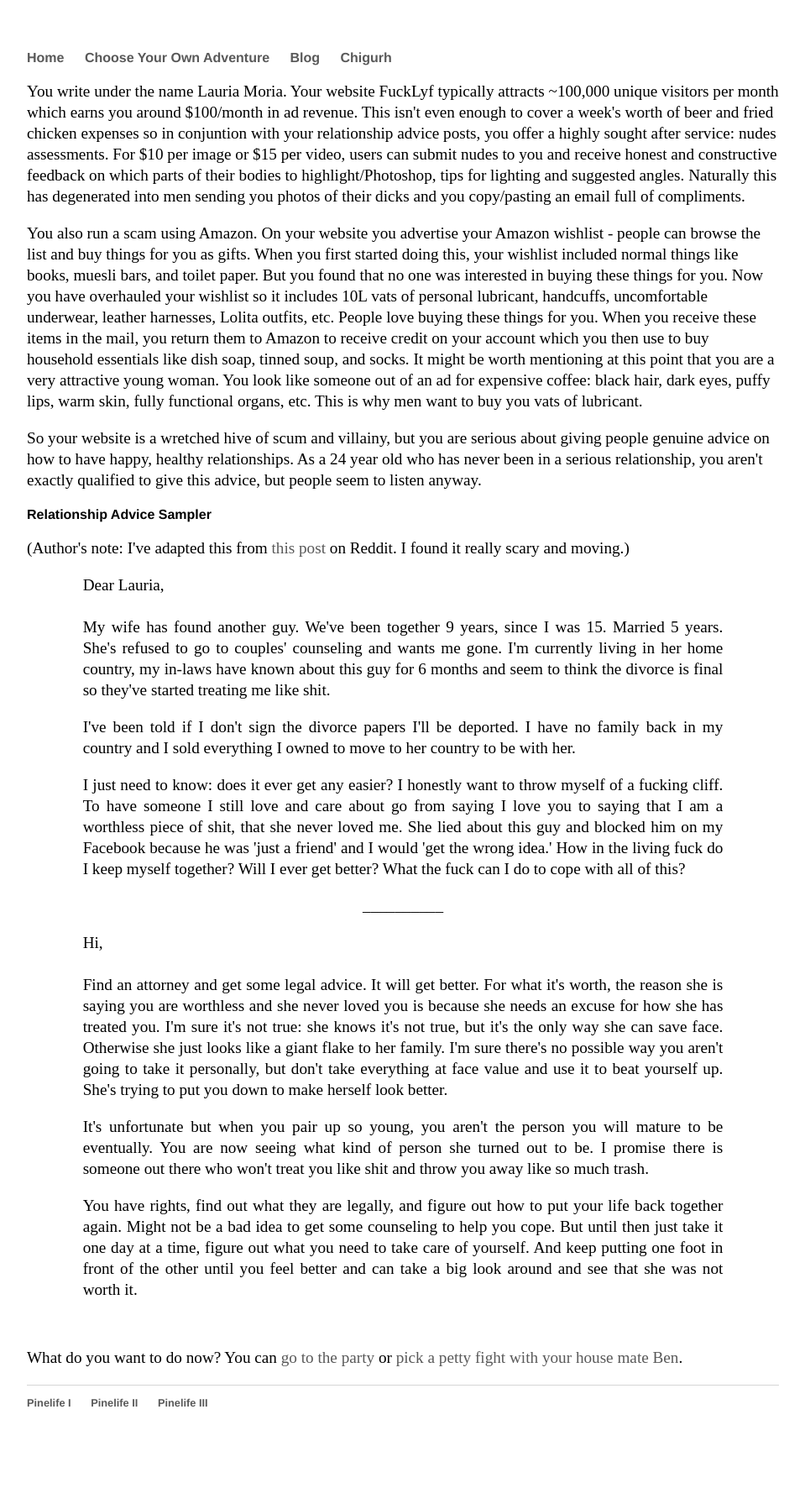
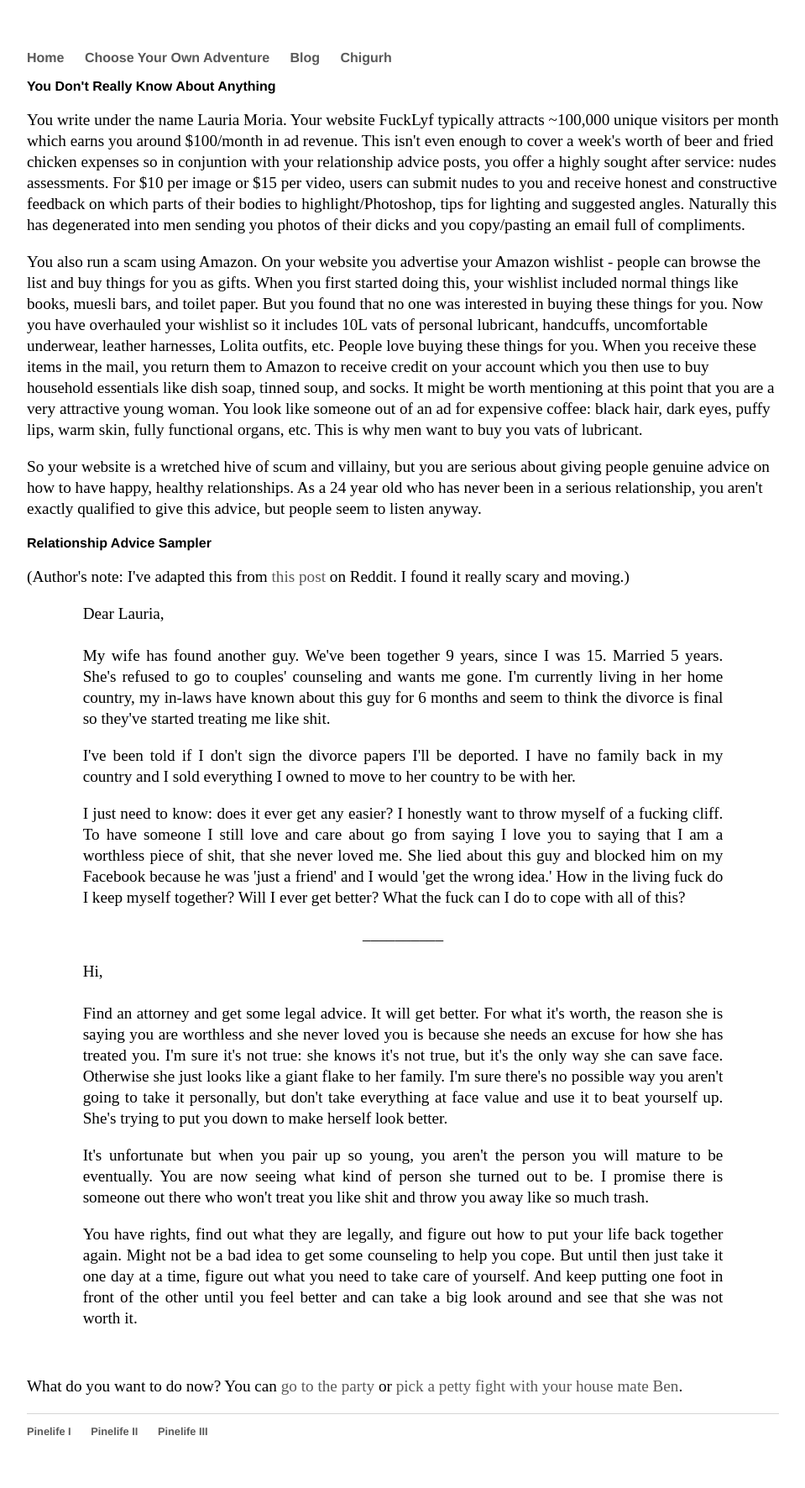
Before and after one commit to Pinelife/pinelife.github.io, a Jekyll site: the page built from Hellhole/Room2.html, in a window 1280 px wide. Shown: the whole page at 84% size, without its empty margins (160-1119 px from the left). Built offline with Jekyll 4.4.1, drawn with Linux system fonts in a browser that asks for light colours; before the commit the page ends 1738 px from its top, so only the background shows below that.

Commit message:
Update Room2.html

```diff
--- a/Hellhole/Room2.html
+++ b/Hellhole/Room2.html
@@ -5,6 +5,7 @@ title: Pinelife
 
 <style> .indented { padding-left: 50pt; padding-right: 50pt; } </style>
 
+<h3>You Don't Really Know About Anything</h3>
 
 <p>You write under the name Lauria Moria. Your website FuckLyf typically attracts ~100,000 unique visitors per month which earns you around $100/month in ad revenue. This isn't even enough to cover a week's worth of beer and fried chicken expenses
   so in conjuntion with your relationship advice posts, you offer a highly sought after service: nudes assessments. For $10 per image
```
